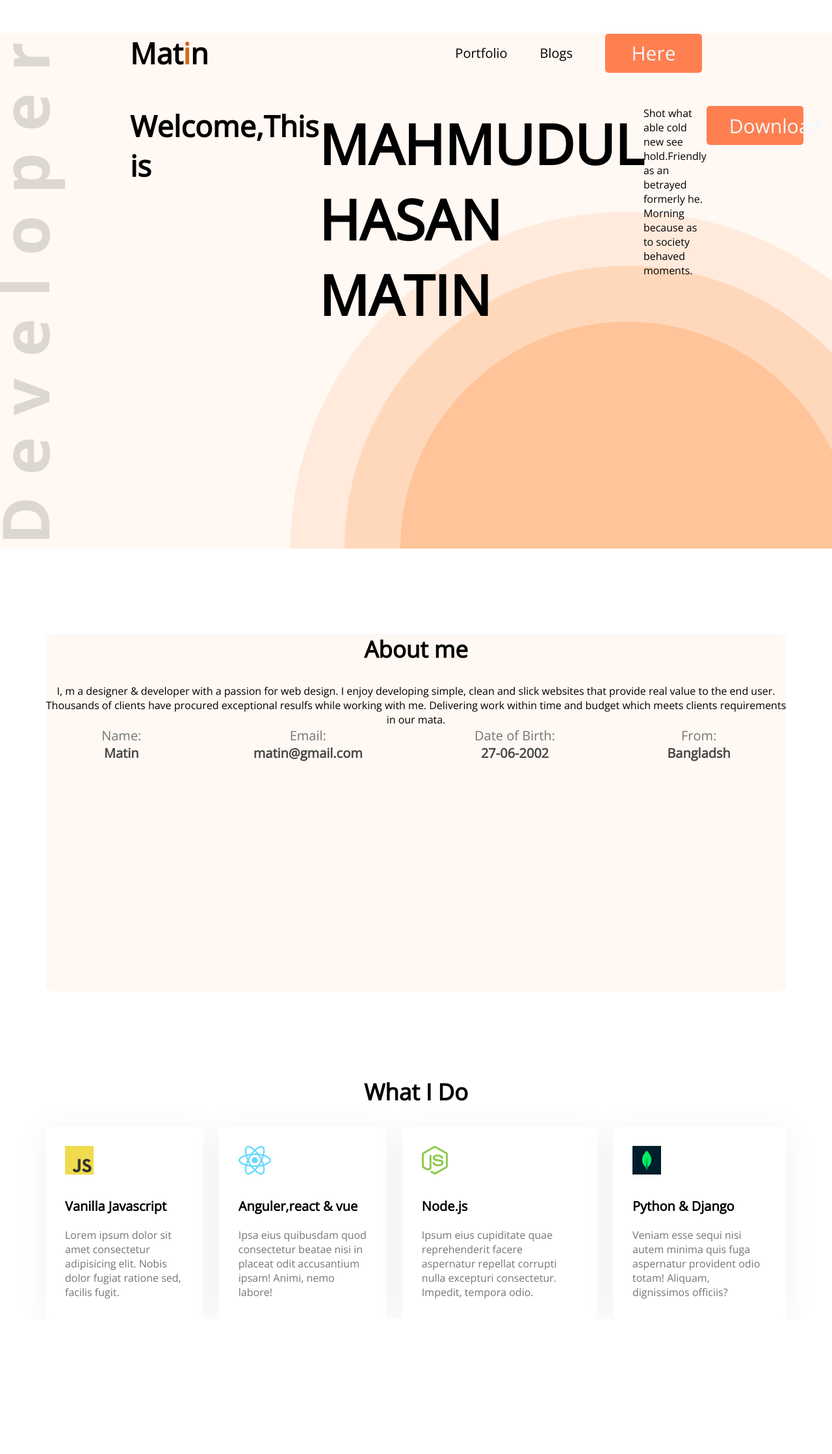
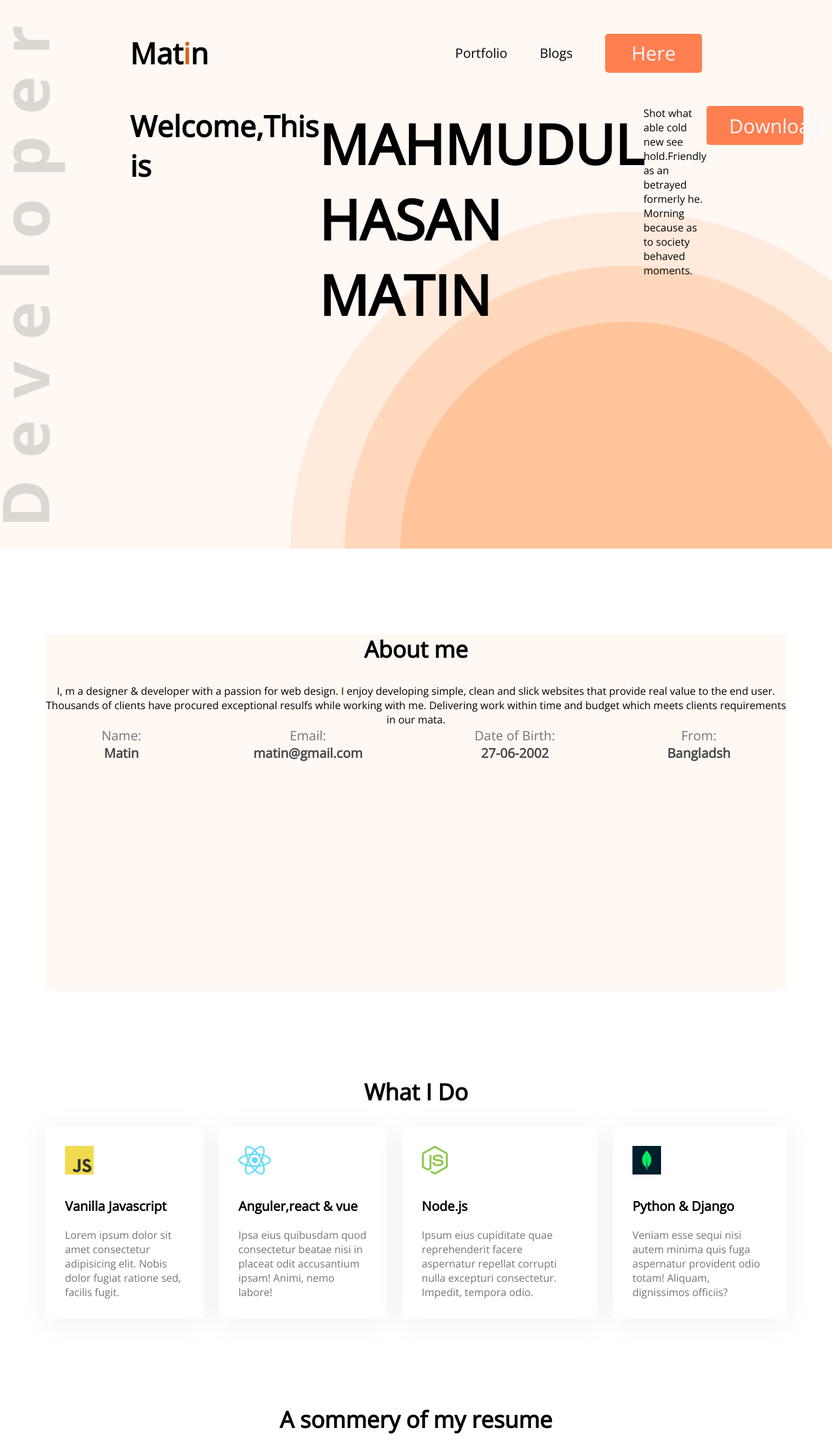
Before and after one commit to Mahmudulhasan19/devloper-portfolio, a plain HTML site: page index.html in a window 1280 px wide. Shown: the top 2237 px of the page at 65% size. Before the commit the page ends 2029 px from the top, so only its background shows below. Drawn offline with nearby package versions, Linux system fonts and the light colour scheme.

Commit message:
add padding

```diff
--- a/index.html
+++ b/index.html
@@ -87,6 +87,15 @@
             </div>
 
         </section>
+        <section class="resume">
+            <h3 class="section-title">A sommery of my resume</h3>
+            <div class="resume-content">
+                <div>
+
+                </div>
+
+            </div>
+        </section>
 
     </main>
     <footer>
--- a/styles/portfolio.css
+++ b/styles/portfolio.css
@@ -45,7 +45,7 @@ nav ul{
 nav{
     display:flex;
     justify-content: space-between;
-    margin: 51px 200px;
+    padding: 51px 200px;
 
 }
 .banner{
@@ -138,3 +138,4 @@ box-shadow: 0px 6px 50px rgba(0, 0, 0, 0.06);
 border-radius: 5px;
 padding: 30px;
 }
+/* resume*/
```
